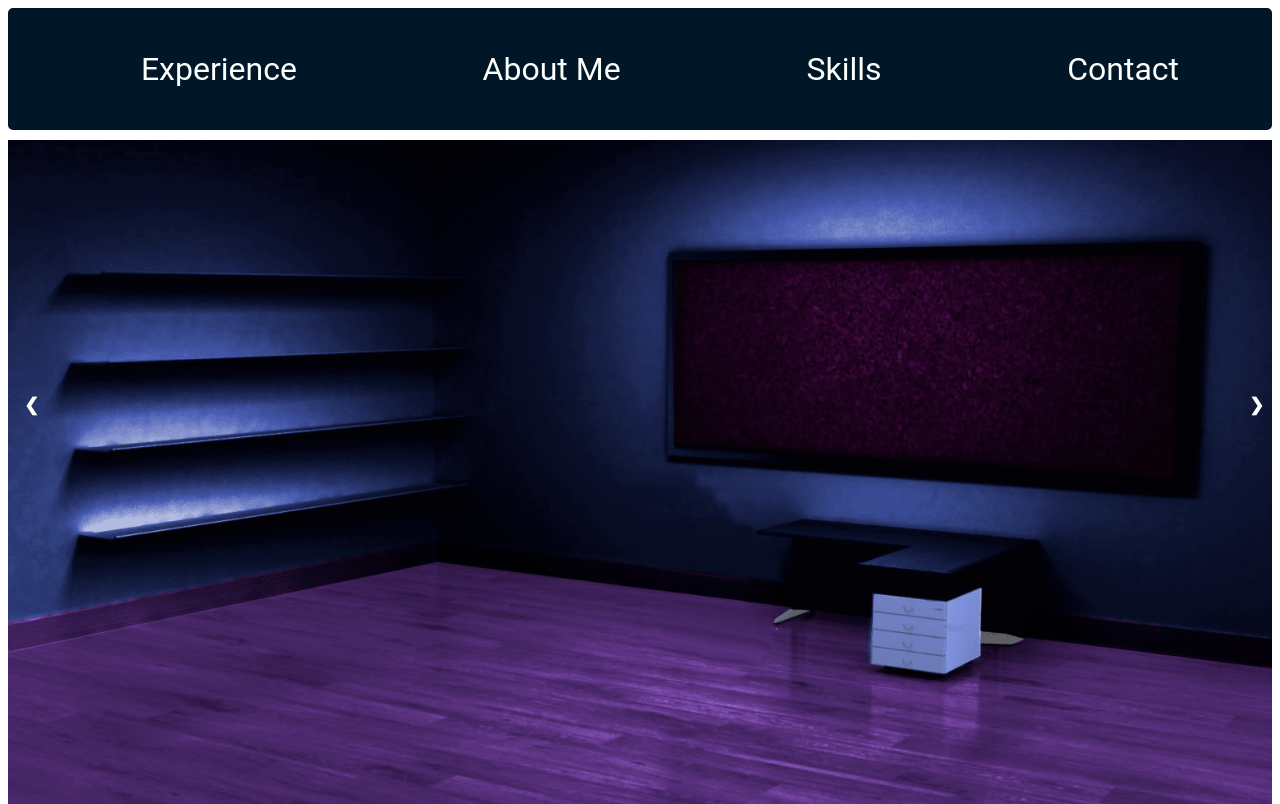
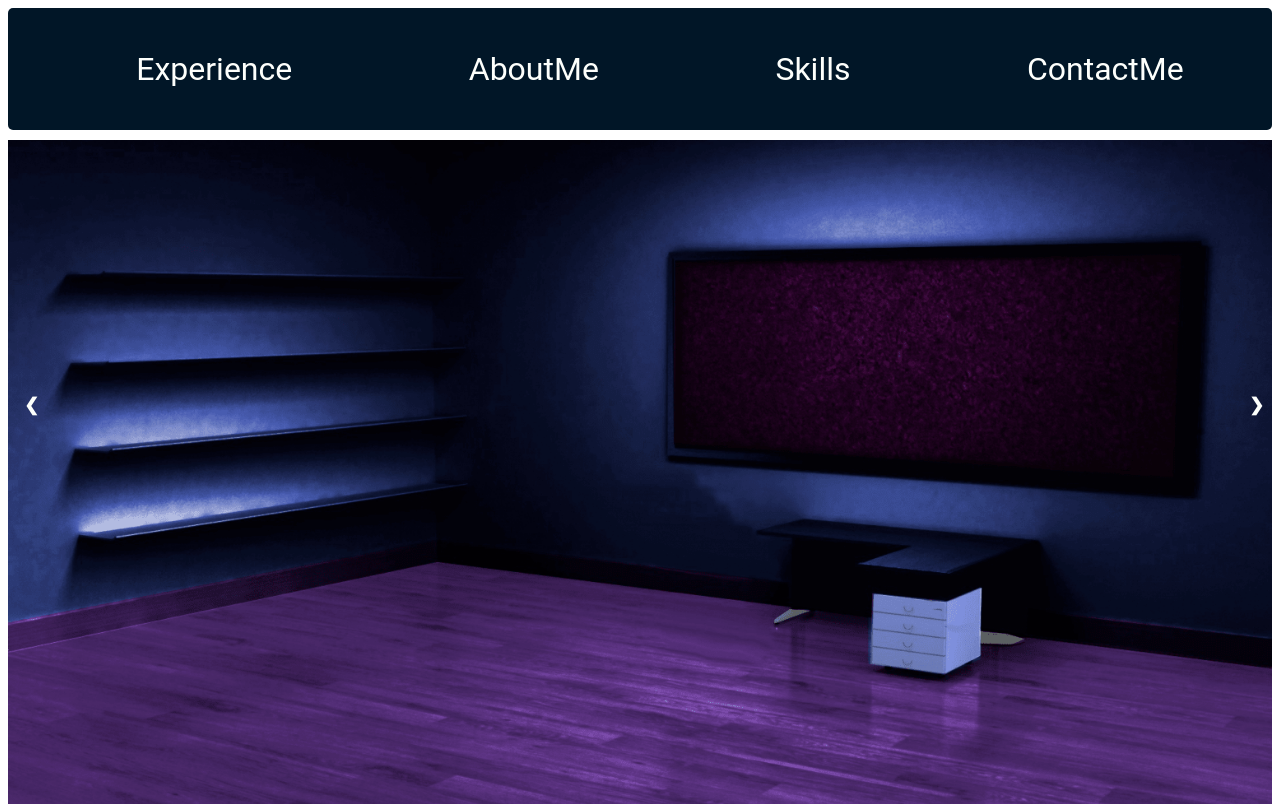
Before and after one commit to jhoelblancoo/microproyecto1JB, a plain HTML site: page index.html in a window 1280 px wide. Shown: the top 804 px of the page. Drawn offline with Linux system fonts and the light colour scheme.

Commit message:
listo navbar solo falta contactme

```diff
--- a/index.html
+++ b/index.html
@@ -12,10 +12,10 @@
 <body>
     <header>
         <ul class="navbar">
-            <li>Experience</li>
-            <li>About Me</li>
-            <li>Skills</li>
-            <li>Contact</li>
+            <li><a href="#experiencehref">Experience</a></li>
+            <li><a href="#aboutmehref">AboutMe</a></li>
+            <li><a href="">Skills</a></li>
+            <li><a href="">ContactMe</a></li>
 
         </ul>
     </header>
@@ -49,8 +49,9 @@
             <span class="dot" onclick="currentSlide(1)"></span>
             <span class="dot" onclick="currentSlide(2)"></span>
             <span class="dot" onclick="currentSlide(3)"></span>
+        </div>
         <!-- Experience SECTION -->
-            <div class="seccion-experience">
+        <div class="seccion-experience" id="experiencehref">
             <div class="experience">
                 <div class="ex1"> Experience</div>
                 <div> Proyecto= "Centipedeweb"</div>
@@ -97,7 +98,7 @@
             </div>
         </div>
         <!--Aboutme-->
-            <div>
+        <div id="aboutmehref">
             <h1 class="titulitoabout">About Me</h1>
         </div>
         <div class="rs titulitoabout">
--- a/style.css
+++ b/style.css
@@ -20,6 +20,7 @@ header {
     flex-direction: row;
     justify-content: space-around;
     align-items: center;
+    text-decoration: none;
 }
 
 
@@ -197,3 +198,10 @@ header {
 .hrcosa {
     margin-top: -100px;
 }
+
+a:link,
+a:visited,
+a:active {
+    text-decoration: none;
+    color: #fdfffc;
+}
```
Lines whose indentation alone changed are shown as unchanged.
